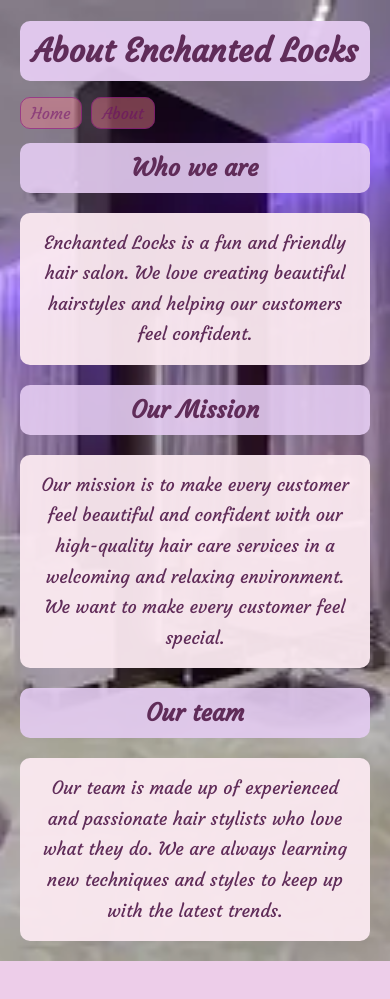
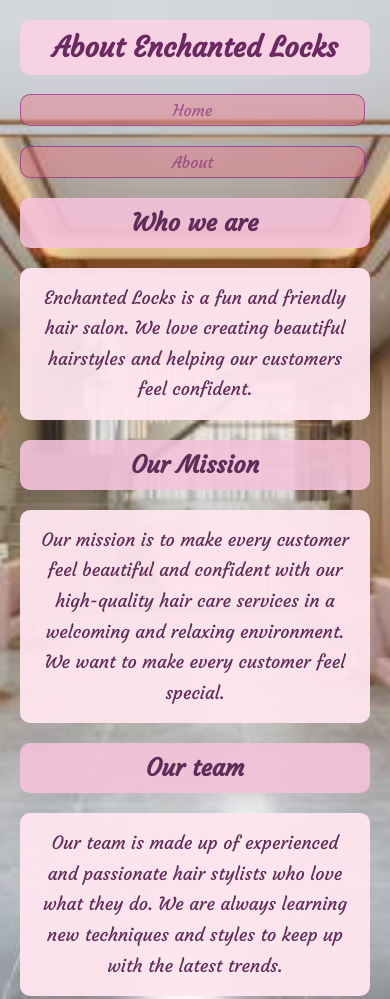
Before and after one commit to 123321AY/WebDev_Project_EnchantedLocks, a plain HTML site: page about.html in a window 390 px wide. Shown: the top 999 px of the page. Before the commit the page ends 961 px from the top, so only its background shows below. Drawn offline with Linux system fonts and the light colour scheme.

Commit message:
updated css and responsive design

```diff
--- a/css/style.css
+++ b/css/style.css
@@ -5,7 +5,7 @@ body {
 }
 
 h1 {
-    color: #8b53f4f4;
+    color: #a65d80;
     text-align: center;
 }
 
@@ -63,7 +63,7 @@ img {
   margin: auto;
 }
 .about-page{
-  background-image: url('../salon.webp');
+  background-image: url('../photo_2026-11-04_17-35-43.jpg');
   background-size: cover;
   background-position: center;
   background-repeat: no-repeat;
@@ -85,28 +85,28 @@ img {
 
   .home-page h2,
   .about-page h2 {
-    background-color: rgba(255, 240, 245, 0.85);
-    color: #6b205f;
+    background-color: rgba(248, 210, 228, 0.95);
+    color: #6c2860;
     padding: 10px;
     border-radius: 10px;
     text-align: center;
   }
   .about-page h1 {
-    background-color: rgba(229, 204, 242, 0.95);
-    color: #602c59;
+    background-color: rgba(248, 210, 228, 0.95);
+    color: #6c2860;
     padding: 10px;
     border-radius: 10px;
     text-align: center;
   }
   .about-page h2 {
-    background-color: rgba(229, 204, 242, 0.9);
+    background-color: rgba(245, 195, 218, 0.9);
     color: #602c59;
     padding: 10px;
     border-radius: 10px;
     text-align: center;
   }
   .about-page p {
-    background-color: rgba(251, 233, 241, 0.95);
+    background-color: rgba(255, 230, 240, 0.95);
     color: #602c59;
     padding: 15px;
     border-radius: 10px;
@@ -114,3 +114,77 @@ img {
     line-height: 1.7;
     text-align: center;
   }
+nav {
+    display: flex;
+    justify-content: center;
+    gap: 20px;
+}
+button {
+    transition: background-color 0.3s, color 0.3s;
+}
+nav a:hover {
+    background-color: #c47d9c;
+    color: white;
+}
+/* Mobile phones */
+@media (max-width: 599px) {
+    h1 {
+
+        font-size: 28px;
+
+    }
+    p {
+
+        font-size: 16px;
+
+    }
+    nav {
+
+        flex-direction: column;
+
+        text-align: center;
+
+    }
+    img {
+
+        max-width: 100%;
+
+        height: auto;
+
+    }
+    .special {
+
+        width: 100%;
+
+    }
+}
+/* Tablets */
+@media (min-width: 600px) and (max-width: 1024px) {
+
+    h1 {
+
+        font-size: 36px;
+
+    }
+
+    p {
+
+        font-size: 18px;
+
+    }
+
+}
+/* Desktop */
+@media (min-width: 1025px) {
+
+    h1 {
+
+        font-size: 48px;
+
+    }
+    p {
+
+        font-size: 20px;
+
+    }
+}
```
Also changed, not shown: index.html (+2 -0 lines), about.html (line endings or trailing spaces).
